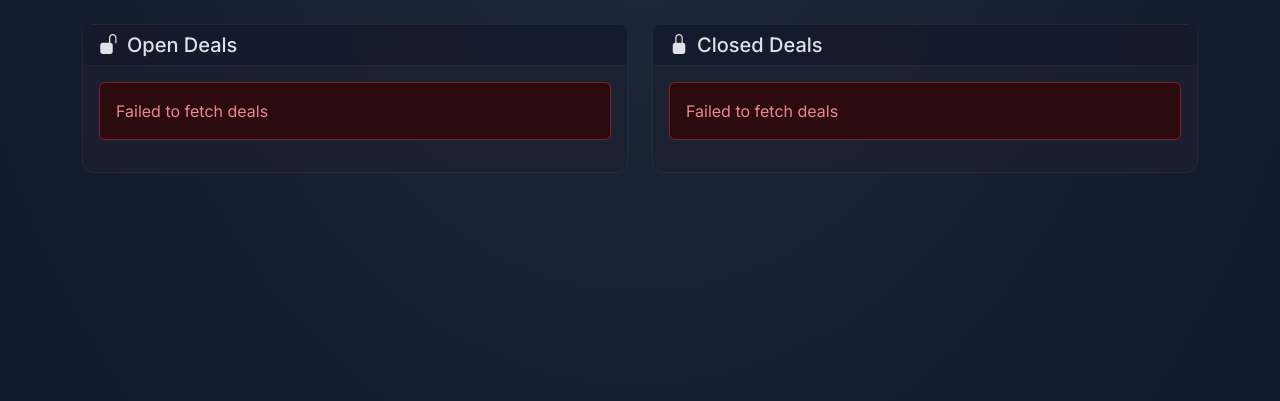
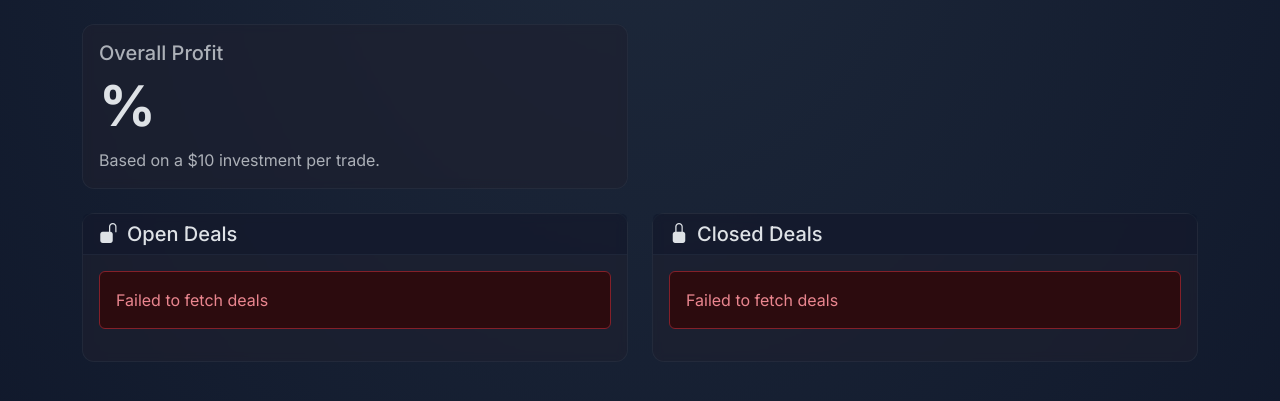
Before and after one commit to bnovik0v/CoinTracker, a Python web app: template app/templates/trading_simulation.html in a window 1280 px wide. Shown: the part 171-572 px from the top of the page. Run offline with Jinja, Linux system fonts and the light colour scheme; the template is opened without the code that fills it, so the values that code supplies are empty; some libraries are stand-ins or nearby versions.

Commit message:
feat: add overall profit calculation and display for trading simulation

```diff
--- a/app/templates/trading_simulation.html
+++ b/app/templates/trading_simulation.html
@@ -90,6 +90,24 @@
             <p class="text-body-secondary">View your open and closed trading positions.</p>
         </header>
 
+        <div class="row mb-4">
+            <div class="col-lg-6">
+                <div class="card">
+                    <div class="card-body">
+                        <h5 class="card-title text-body-secondary">Overall Profit</h5>
+                        {% if profit_data.profit_percentage > 0 %}
+                            <h2 class="display-4 fw-bold text-success">+{{ profit_data.profit_percentage|round(5) }}%</h2>
+                        {% elif profit_data.profit_percentage < 0 %}
+                            <h2 class="display-4 fw-bold text-danger">{{ profit_data.profit_percentage|round(5) }}%</h2>
+                        {% else %}
+                            <h2 class="display-4 fw-bold">{{ profit_data.profit_percentage|round(5) }}%</h2>
+                        {% endif %}
+                        <p class="text-body-secondary mb-0">Based on a $10 investment per trade.</p>
+                    </div>
+                </div>
+            </div>
+        </div>
+
         <div class="row g-4">
             <!-- Open Deals -->
             <div class="col-lg-6">
```
Also changed, not shown: app/crud.py (+42 -1 lines), app/main.py (+16 -8 lines).
